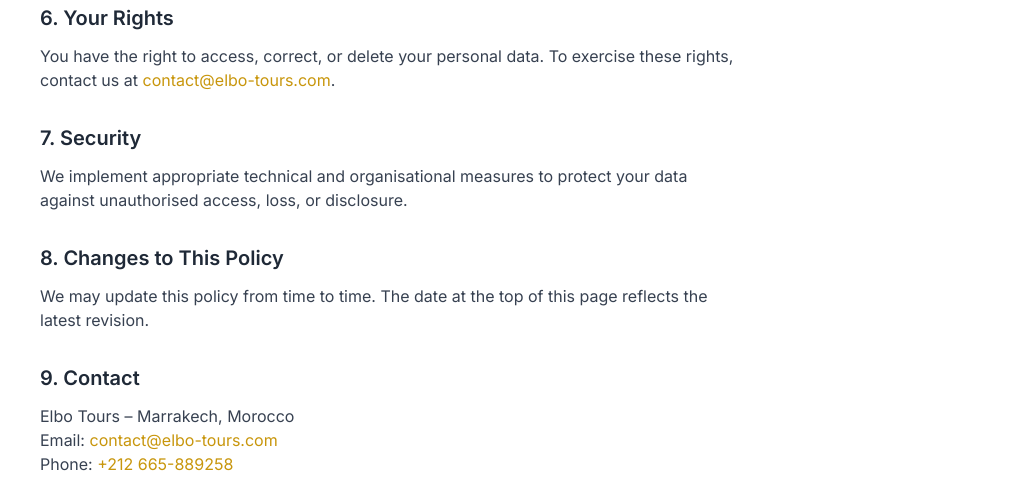
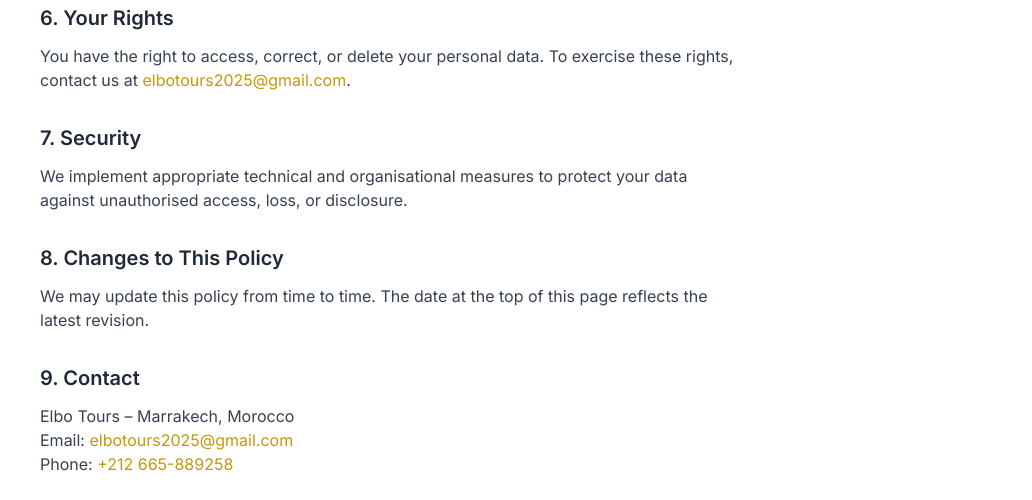
Before and after one commit to medlinkaccess/Elbo-Tours, a Next.js app: page /en/privacy-policy in a window 1280 px wide. Shown: the part 992-1492 px from the top of the page, without its empty margins (248-1280 px from the left). Built offline with nearby package versions, Linux system fonts and the light colour scheme; a web font is replaced by a local one.

Commit message:
Fix email address on legal pages

```diff
--- a/app/[locale]/privacy-policy/page.tsx
+++ b/app/[locale]/privacy-policy/page.tsx
@@ -55,7 +55,7 @@ function EnContent() {
       <p className="text-gray-700">We retain your personal data for as long as necessary to fulfil the purposes described above, or as required by law. Booking records are typically kept for 3 years.</p>
 
       <h2 className="text-xl font-semibold mt-8 mb-3 text-gray-800">6. Your Rights</h2>
-      <p className="text-gray-700">You have the right to access, correct, or delete your personal data. To exercise these rights, contact us at <a href="mailto:contact@elbo-tours.com" className="text-[#C8960C] hover:underline">contact@elbo-tours.com</a>.</p>
+      <p className="text-gray-700">You have the right to access, correct, or delete your personal data. To exercise these rights, contact us at <a href="mailto:elbotours2025@gmail.com" className="text-[#C8960C] hover:underline">elbotours2025@gmail.com</a>.</p>
 
       <h2 className="text-xl font-semibold mt-8 mb-3 text-gray-800">7. Security</h2>
       <p className="text-gray-700">We implement appropriate technical and organisational measures to protect your data against unauthorised access, loss, or disclosure.</p>
@@ -65,7 +65,7 @@ function EnContent() {
 
       <h2 className="text-xl font-semibold mt-8 mb-3 text-gray-800">9. Contact</h2>
       <p className="text-gray-700">Elbo Tours – Marrakech, Morocco<br />
-      Email: <a href="mailto:contact@elbo-tours.com" className="text-[#C8960C] hover:underline">contact@elbo-tours.com</a><br />
+      Email: <a href="mailto:elbotours2025@gmail.com" className="text-[#C8960C] hover:underline">elbotours2025@gmail.com</a><br />
       Phone: <a href="tel:+212665889258" className="text-[#C8960C] hover:underline">+212 665-889258</a></p>
     </article>
   );
@@ -104,7 +104,7 @@ function FrContent() {
       <p className="text-gray-700">Nous conservons vos données le temps nécessaire aux finalités décrites, ou tel que requis par la loi. Les dossiers de réservation sont généralement conservés 3 ans.</p>
 
       <h2 className="text-xl font-semibold mt-8 mb-3 text-gray-800">6. Vos droits</h2>
-      <p className="text-gray-700">Vous disposez d&apos;un droit d&apos;accès, de rectification et de suppression de vos données. Contactez-nous à <a href="mailto:contact@elbo-tours.com" className="text-[#C8960C] hover:underline">contact@elbo-tours.com</a>.</p>
+      <p className="text-gray-700">Vous disposez d&apos;un droit d&apos;accès, de rectification et de suppression de vos données. Contactez-nous à <a href="mailto:elbotours2025@gmail.com" className="text-[#C8960C] hover:underline">elbotours2025@gmail.com</a>.</p>
 
       <h2 className="text-xl font-semibold mt-8 mb-3 text-gray-800">7. Sécurité</h2>
       <p className="text-gray-700">Nous mettons en œuvre des mesures techniques et organisationnelles appropriées pour protéger vos données contre tout accès non autorisé, perte ou divulgation.</p>
@@ -114,7 +114,7 @@ function FrContent() {
 
       <h2 className="text-xl font-semibold mt-8 mb-3 text-gray-800">9. Contact</h2>
       <p className="text-gray-700">Elbo Tours – Marrakech, Maroc<br />
-      E-mail : <a href="mailto:contact@elbo-tours.com" className="text-[#C8960C] hover:underline">contact@elbo-tours.com</a><br />
+      E-mail : <a href="mailto:elbotours2025@gmail.com" className="text-[#C8960C] hover:underline">elbotours2025@gmail.com</a><br />
       Tél : <a href="tel:+212665889258" className="text-[#C8960C] hover:underline">+212 665-889258</a></p>
     </article>
   );
--- a/app/[locale]/terms-of-use/page.tsx
+++ b/app/[locale]/terms-of-use/page.tsx
@@ -64,7 +64,7 @@ function EnContent() {
 
       <h2 className="text-xl font-semibold mt-8 mb-3 text-gray-800">8. Contact</h2>
       <p className="text-gray-700">Elbo Tours – Marrakech, Morocco<br />
-      Email: <a href="mailto:contact@elbo-tours.com" className="text-[#C8960C] hover:underline">contact@elbo-tours.com</a><br />
+      Email: <a href="mailto:elbotours2025@gmail.com" className="text-[#C8960C] hover:underline">elbotours2025@gmail.com</a><br />
       Phone: <a href="tel:+212665889258" className="text-[#C8960C] hover:underline">+212 665-889258</a></p>
     </article>
   );
@@ -114,7 +114,7 @@ function FrContent() {
 
       <h2 className="text-xl font-semibold mt-8 mb-3 text-gray-800">8. Contact</h2>
       <p className="text-gray-700">Elbo Tours – Marrakech, Maroc<br />
-      E-mail : <a href="mailto:contact@elbo-tours.com" className="text-[#C8960C] hover:underline">contact@elbo-tours.com</a><br />
+      E-mail : <a href="mailto:elbotours2025@gmail.com" className="text-[#C8960C] hover:underline">elbotours2025@gmail.com</a><br />
       Tél : <a href="tel:+212665889258" className="text-[#C8960C] hover:underline">+212 665-889258</a></p>
     </article>
   );
```
